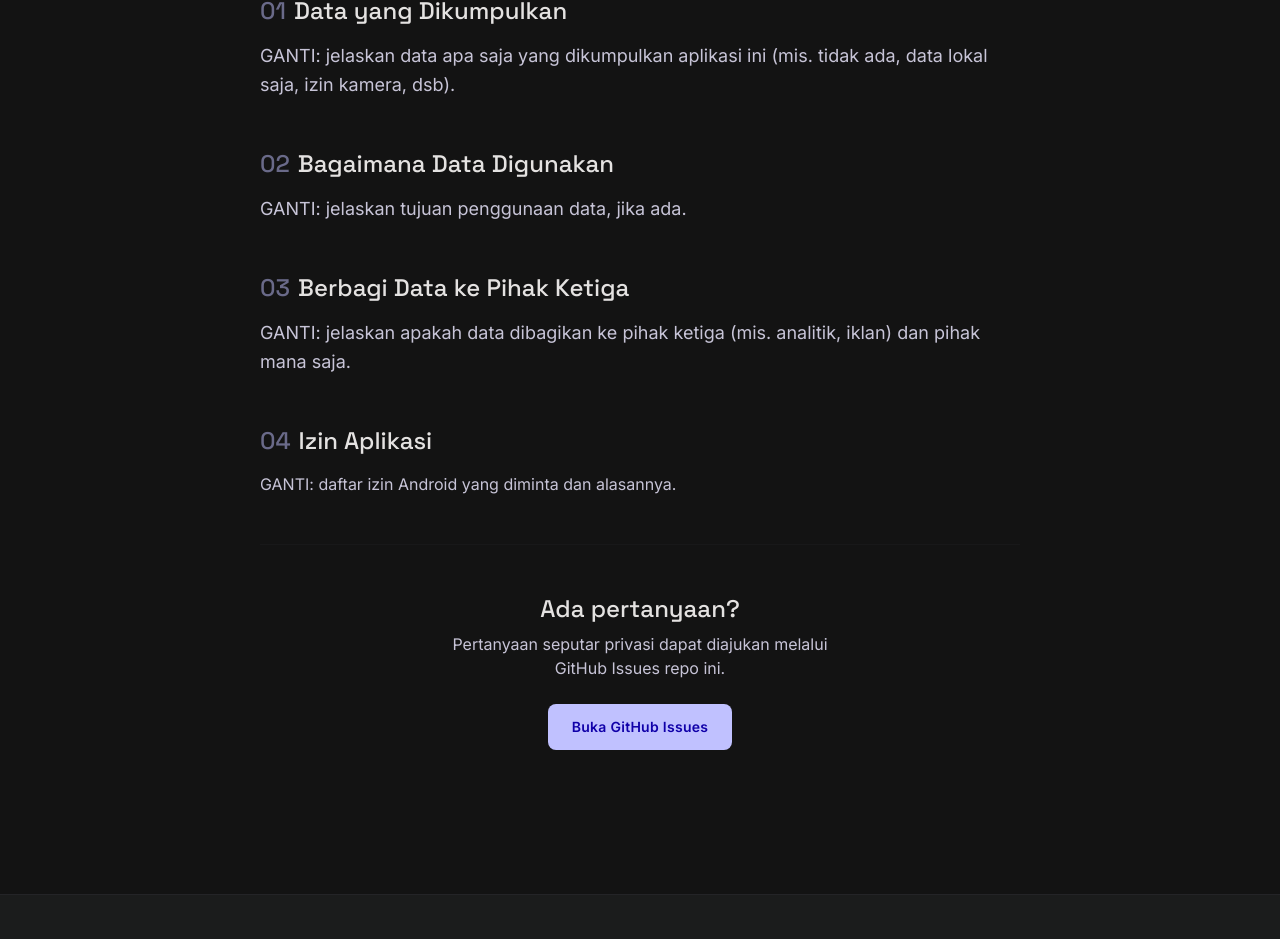
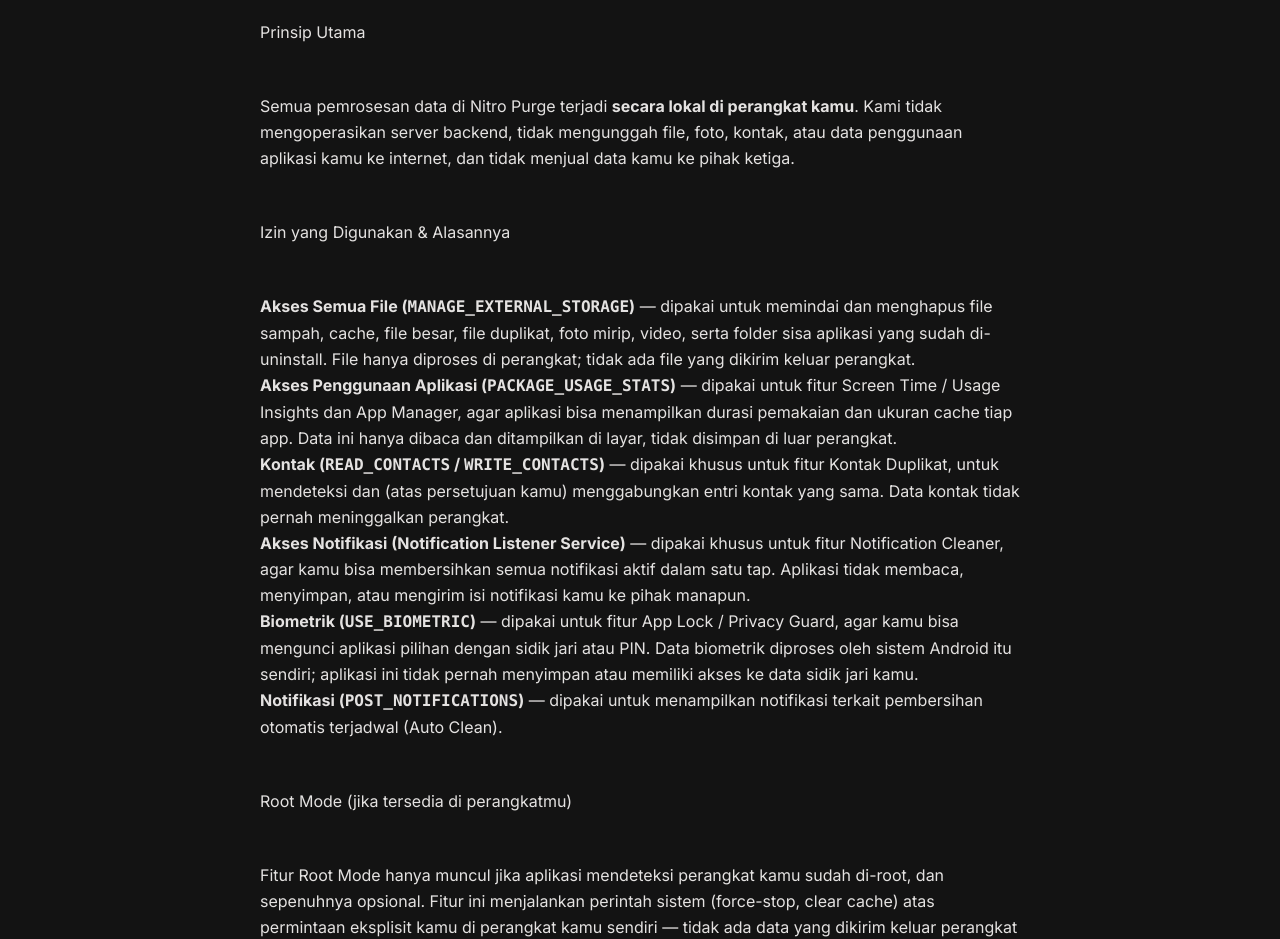
Before and after one commit to A2TH-Dev/App, a plain HTML site: page nitropurge/privacy.html in a window 1280 px wide. Shown: the part 586-1525 px from the top of the page. Drawn offline with nearby package versions, Linux system fonts and the light colour scheme.

Commit message:
Update privacy.html

```diff
--- a/nitropurge/privacy.html
+++ b/nitropurge/privacy.html
@@ -101,7 +101,7 @@ tailwind.config={darkMode:"class",theme:{extend:{
           <div class="relative z-10 flex flex-col md:flex-row md:items-center justify-between gap-unit-lg">
             <div class="max-w-md">
               <h2 class="font-headline-md text-headline-md text-primary mb-unit-xs">Pembersih & optimizer Android tanpa drama.</h2>
-              <p class="font-body-md text-body-md text-on-surface-variant">NitroPurge membersihkan file sampah, memampatkan foto, menghapus duplikat kontak, dan mengunci aplikasi sensitif dengan PIN — semua dari satu dashboard ringan tanpa iklan mengganggu.</p>
+              <p class="font-body-md text-body-md text-on-surface-variant">Nitro Purge ("aplikasi ini") dikembangkan oleh Tri Nofri Andi (A2TH-Dev) ("kami"). Kebijakan Privasi ini menjelaskan bagaimana aplikasi mengakses, menggunakan, dan melindungi data pada perangkat Android kamu.</p>
             </div>
             <div class="flex-shrink-0">
               <div class="w-20 h-20 rounded-full bg-primary/10 flex items-center justify-center border border-primary/20">
@@ -112,22 +112,89 @@ tailwind.config={darkMode:"class",theme:{extend:{
         </div>
 
         <div class="space-y-unit-xl leading-[1.625]">
-          <section>
-            <h3 class="font-headline-md text-headline-md text-on-surface mb-unit-md flex items-center gap-unit-sm"><span class="text-primary opacity-50">01</span> Data yang Dikumpulkan</h3>
-            <p class="font-body-lg text-body-lg text-on-surface-variant">GANTI: jelaskan data apa saja yang dikumpulkan aplikasi ini (mis. tidak ada, data lokal saja, izin kamera, dsb).</p>
-          </section>
-          <section>
-            <h3 class="font-headline-md text-headline-md text-on-surface mb-unit-md flex items-center gap-unit-sm"><span class="text-primary opacity-50">02</span> Bagaimana Data Digunakan</h3>
-            <p class="font-body-lg text-body-lg text-on-surface-variant">GANTI: jelaskan tujuan penggunaan data, jika ada.</p>
-          </section>
-          <section>
-            <h3 class="font-headline-md text-headline-md text-on-surface mb-unit-md flex items-center gap-unit-sm"><span class="text-primary opacity-50">03</span> Berbagi Data ke Pihak Ketiga</h3>
-            <p class="font-body-lg text-body-lg text-on-surface-variant">GANTI: jelaskan apakah data dibagikan ke pihak ketiga (mis. analitik, iklan) dan pihak mana saja.</p>
-          </section>
-          <section>
-            <h3 class="font-headline-md text-headline-md text-on-surface mb-unit-md flex items-center gap-unit-sm"><span class="text-primary opacity-50">04</span> Izin Aplikasi</h3>
-            <p class="font-body-md text-body-md text-on-surface-variant mb-unit-lg">GANTI: daftar izin Android yang diminta dan alasannya.</p>
-          </section>
+          <h2>Prinsip Utama</h2>
+<p>
+Semua pemrosesan data di Nitro Purge terjadi <strong>secara lokal di perangkat kamu</strong>.
+Kami tidak mengoperasikan server backend, tidak mengunggah file, foto, kontak, atau data
+penggunaan aplikasi kamu ke internet, dan tidak menjual data kamu ke pihak ketiga.
+</p>
+<h2>Izin yang Digunakan &amp; Alasannya</h2>
+<ul>
+  <li>
+    <strong>Akses Semua File (<code>MANAGE_EXTERNAL_STORAGE</code>)</strong> —
+    dipakai untuk memindai dan menghapus file sampah, cache, file besar, file duplikat,
+    foto mirip, video, serta folder sisa aplikasi yang sudah di-uninstall. File hanya
+    diproses di perangkat; tidak ada file yang dikirim keluar perangkat.
+  </li>
+  <li>
+    <strong>Akses Penggunaan Aplikasi (<code>PACKAGE_USAGE_STATS</code>)</strong> —
+    dipakai untuk fitur Screen Time / Usage Insights dan App Manager, agar aplikasi bisa
+    menampilkan durasi pemakaian dan ukuran cache tiap app. Data ini hanya dibaca dan
+    ditampilkan di layar, tidak disimpan di luar perangkat.
+  </li>
+  <li>
+    <strong>Kontak (<code>READ_CONTACTS</code> / <code>WRITE_CONTACTS</code>)</strong> —
+    dipakai khusus untuk fitur Kontak Duplikat, untuk mendeteksi dan (atas persetujuan
+    kamu) menggabungkan entri kontak yang sama. Data kontak tidak pernah meninggalkan
+    perangkat.
+  </li>
+  <li>
+    <strong>Akses Notifikasi (Notification Listener Service)</strong> —
+    dipakai khusus untuk fitur Notification Cleaner, agar kamu bisa membersihkan semua
+    notifikasi aktif dalam satu tap. Aplikasi tidak membaca, menyimpan, atau mengirim isi
+    notifikasi kamu ke pihak manapun.
+  </li>
+  <li>
+    <strong>Biometrik (<code>USE_BIOMETRIC</code>)</strong> —
+    dipakai untuk fitur App Lock / Privacy Guard, agar kamu bisa mengunci aplikasi
+    pilihan dengan sidik jari atau PIN. Data biometrik diproses oleh sistem Android itu
+    sendiri; aplikasi ini tidak pernah menyimpan atau memiliki akses ke data sidik jari
+    kamu.
+  </li>
+  <li>
+    <strong>Notifikasi (<code>POST_NOTIFICATIONS</code>)</strong> —
+    dipakai untuk menampilkan notifikasi terkait pembersihan otomatis terjadwal
+    (Auto Clean).
+  </li>
+</ul>
+<h2>Root Mode (jika tersedia di perangkatmu)</h2>
+<p>
+Fitur Root Mode hanya muncul jika aplikasi mendeteksi perangkat kamu sudah di-root, dan
+sepenuhnya opsional. Fitur ini menjalankan perintah sistem (force-stop, clear cache) atas
+permintaan eksplisit kamu di perangkat kamu sendiri — tidak ada data yang dikirim keluar
+perangkat melalui fitur ini.
+</p>
+<h2>Data yang TIDAK Kami Kumpulkan</h2>
+<ul>
+  <li>Kami tidak mengumpulkan nama, email, atau identitas pribadi kamu.</li>
+  <li>Kami tidak melacak lokasi kamu.</li>
+  <li>Kami tidak membuat profil iklan berdasarkan perilaku kamu di luar aplikasi ini.</li>
+</ul>
+<h2>Iklan</h2>
+<p>
+Versi gratis (Free) Nitro Purge dapat menampilkan iklan melalui
+Google AdMob. SDK iklan pihak
+ketiga ini dapat mengumpulkan pengenal perangkat (advertising ID) sesuai dengan kebijakan
+privasi masing-masing penyedia. Kamu bisa membaca kebijakan privasi penyedia iklan di:
+<a href="https://policies.google.com/technologies/ads">https://policies.google.com/technologies/ads</a>.
+Versi berbayar (Pro) Nitro Purge sama sekali tidak menampilkan iklan dan tidak memiliki
+izin akses internet.
+</p>
+<h2>Keamanan Data</h2>
+<p>
+Karena seluruh pemrosesan dilakukan secara lokal, risiko kebocoran data terbatas pada
+keamanan perangkat Android kamu sendiri. Kami menyarankan mengaktifkan kunci layar dan
+menjaga sistem operasi tetap ter-update.
+</p>
+<h2>Perubahan Kebijakan Ini</h2>
+<p>
+Kebijakan ini dapat diperbarui sewaktu-waktu mengikuti perubahan fitur aplikasi atau
+ketentuan Google Play. Perubahan akan tercermin pada tanggal "Terakhir diperbarui" di atas.
+</p>
+<h2>Kontak</h2>
+<p>
+Pertanyaan seputar privasi bisa dikirim ke: <a href="mailto:a2thdev@gmail.com">a2thdev@gmail.com</a>
+</p>
           <section class="border-t border-outline-variant/10 pt-unit-xl pb-unit-xl text-center">
             <h3 class="font-headline-md text-headline-md text-on-surface mb-unit-sm">Ada pertanyaan?</h3>
             <p class="font-body-md text-body-md text-on-surface-variant mb-unit-lg max-w-sm mx-auto">Pertanyaan seputar privasi dapat diajukan melalui GitHub Issues repo ini.</p>
```
